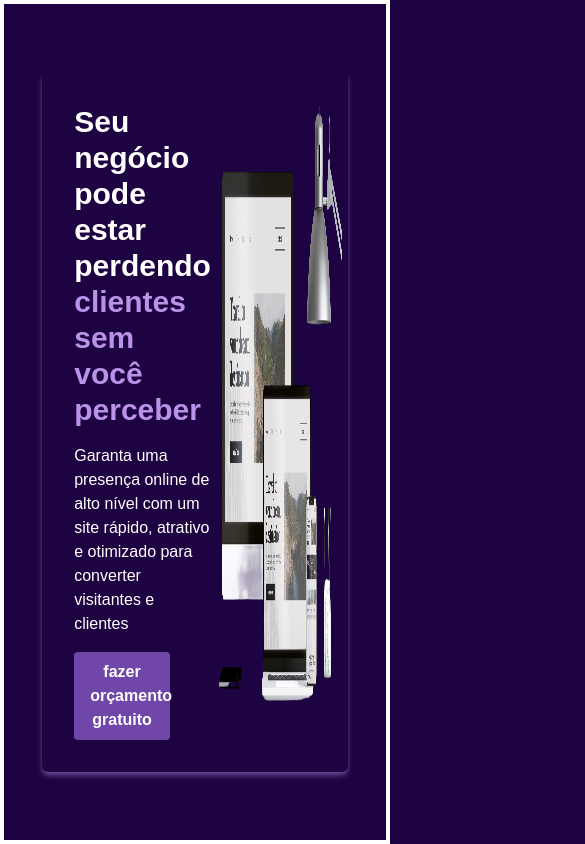
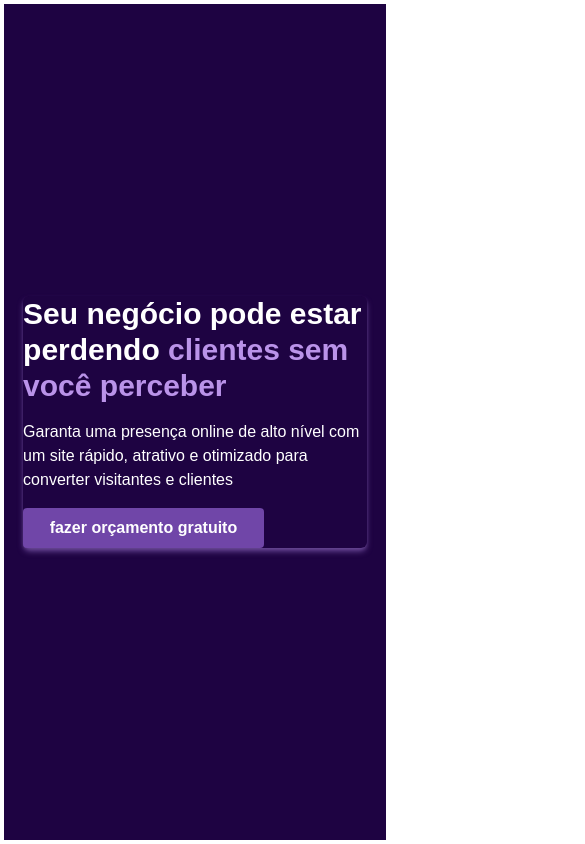
Before and after one commit to luckfer7/lucaswebsites, a Next.js app: page / in a window 390 px wide. Shown: the top 844 px of the page, 585 px wide, since content can reach past the window. Built offline with nearby package versions, Linux system fonts and the light colour scheme.

Commit message:
ajustando responsivo

```diff
--- a/src/app/globals.css
+++ b/src/app/globals.css
@@ -9,4 +9,28 @@ body {
   @apply bg-gradient-to-r from-[#1E0342] to-[#1E0342] min-h-screen;
   color: var(--background);
   font-family: Arial, Helvetica, sans-serif;
+  box-sizing: border-box;
 }
+
+@media (max-width: 768px) {
+
+  .main-container {
+    @apply flex flex-col gap-4
+  }
+
+  .first-section {
+
+  }
+
+  .first-container {
+    @apply flex-col p-0  max-w-[90%]
+  }
+
+  .img-first {
+    @apply hidden
+  }
+
+  .second-container {
+    @apply flex-col
+  }
+}
--- a/src/app/page.js
+++ b/src/app/page.js
@@ -13,9 +13,9 @@ import CarrosselProjetos from "@/componentes/Carousel/ProjectsCarouse";
 
 export default function Home() {
   return (
-    <div>
-      <Section className=" border border-4 h-screen flex justify-center items-center ">
-        <Container className=" flex max-w-[80%] shadow-md shadow-[#6c4a99] rounded-md p-8 ">
+    <div className="main-container" >
+      <Section className=" border border-4 min-h-screen flex justify-center items-center first-section ">
+        <Container className=" flex max-w-[80%] shadow-md shadow-[#6c4a99] rounded-md p-8  first-container ">
           <Container className=" flex flex-col gap-4 justify-center">
             <TitleTwo className="text-3xl font-semibold ">
               Seu negócio pode estar perdendo <span className="text-[#ba93e9]" >clientes sem você perceber</span>
@@ -26,16 +26,16 @@ export default function Home() {
             </button>
           </Container>
 
-            <Image src={website} className="border-2 w-[55%]"  alt="imagem que eu colocar"/>
+            <Image src={website} className="border-2 w-[55%] img-first "  alt="imagem que eu colocar  "/>
 
 
         </Container>
       </Section>
 
-      <Section className="border border-4 h-screen flex justify-center items-center flex-col ">
+      <Section className="border border-4 min-h-screen flex justify-center items-center flex-col ">
         <TitleTwo className=" text-3xl text-center font-semibold mb-4" >Presença digital que <span className="text-[#ba93e9]" >gera resultados</span></TitleTwo>
         <Paragraph className="mb-6" >Se sua empresa não está no digital de forma correta, seus concorrentes estão lucrando no seu lugar! Eu desenvolvo sites que resolvem isso pra você.</Paragraph>
-        <Container className=" flex gap-6 p-2 w-[70%]">
+        <Container className=" flex gap-6 p-2 w-[70%] second-container ">
 
           <Container className="bg-[#280458] p-4 shadow-md shadow-[#280458] rounded-md hover:bg-[#ba93e9] p-7">
             <TitleFour className="mb-4 text-xl font-semibold" >Mais credibilidade</TitleFour>
```
